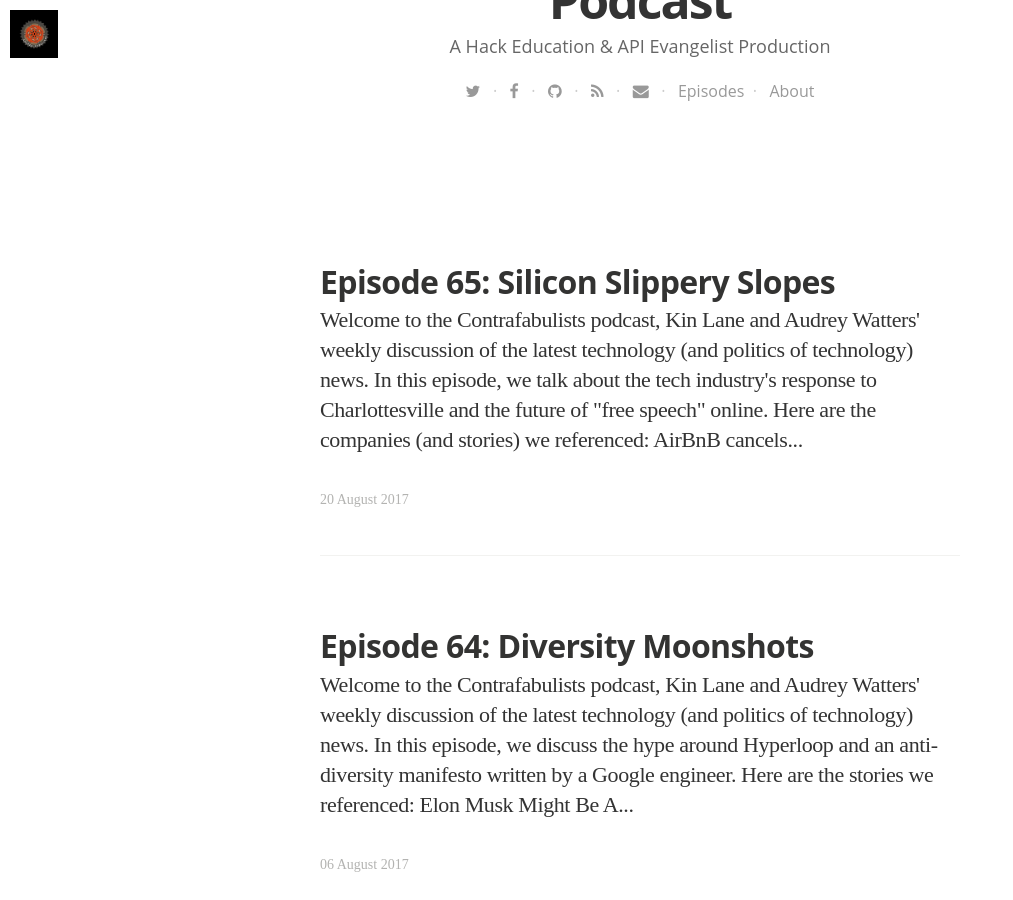
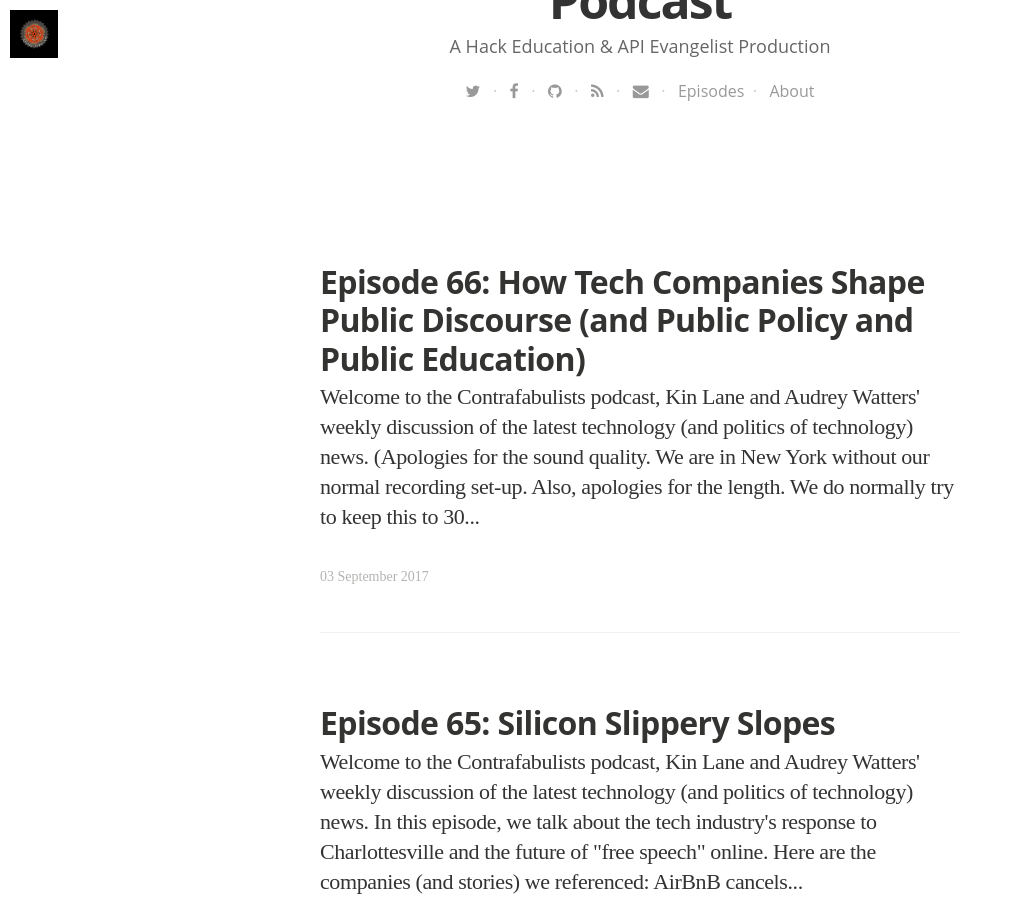
Before and after one commit to Contrafabulists/podcast, a Jekyll site: the page built from blog/index.html, in a window 1280 px wide and 900 px high, scrolled down 609 px. Shown: the whole window, without its empty margins (0-1013 px from the left). Built offline with Jekyll 4.4.1, drawn with Linux system fonts in a browser that asks for light colours; nearby versions of some CDN libraries; some web fonts are replaced; the list of posts is cut into pages by our own code; some of the changed text lies outside the part shown.

Commit message:
new episode

```diff
--- a/_data/podcasts.yaml
+++ b/_data/podcasts.yaml
@@ -950,3 +950,17 @@
   tags:
   - Technology
   - Politics
+- title: "Contrafabulists Episode 66"
+  summary: "In this episode, we talk about how Google (and other tech companies) are reshaping public policy and the narratives about public education."
+  description: "In this episode, we talk about how Google (and other tech companies) are reshaping public policy and the narratives about public education."
+  subtitle: "Tech, Scrutinized"
+  image: /assets/images/cog-big.png
+  audio_file: http://s3.amazonaws.com/contrafabulists/2017-09-03-episode-66.mp3
+  audio_length: 70623735
+  sound_cloud: https://soundcloud.com/contrafabulists/episode-66
+  duration: '0:49:02'
+  publish_date: "2017-09-03 20:30:00"
+  url: 2017/09/03/episode-66
+  tags:
+  - Technology
+  - Politics
--- /dev/null
+++ b/_posts/2017-09-03-episode-66.html
@@ -0,0 +1,26 @@
+---
+layout: post
+title: "Episode 66: How Tech Companies Shape Public Discourse (and Public Policy and Public Education)"
+date: 2017-09-03 20:30:00 +0000
+image: https://s3.amazonaws.com/contrafabulists/2017-09-03-corporation.jpg
+imagecredits: https://www.flickr.com/photos/jbrazito/5802530663
+---
+<p>Welcome to the Contrafabulists podcast, <a href="http://kinlane.com">Kin Lane</a> and <a href="http://audreywatters.com">Audrey Watters</a>' weekly discussion of the latest technology (and politics of technology) news.</p>
+
+<p>(Apologies for the sound quality. We are in New York without our normal recording set-up. Also, apologies for the length. We do normally try to keep this to 30 minutes or so, but Audrey had a lot to say...)</p>
+
+<p>In this episode, we talk about how Google (and other tech companies) are reshaping public policy and the narratives about public education.</p>
+
+<p><iframe width="100%" height="166" scrolling="no" frameborder="no" src="https://w.soundcloud.com/player/?url=https%3A//api.soundcloud.com/tracks/340790522&amp;color=ff5500&amp;auto_play=false&amp;hide_related=false&amp;show_comments=true&amp;show_user=true&amp;show_reposts=false"></iframe></p>
+
+<p>Here are the companies (and stories) we referenced:</p>
+
+<ul>
+<li><a href="https://www.nytimes.com/2017/08/30/us/politics/eric-schmidt-google-new-america.html">Google Critic Ousted From Think Tank Funded by the Tech Giant</a> via The New York Times</li>
+<li><a href="https://www.nytimes.com/2017/05/13/technology/google-education-chromebooks-schools.html">How Google Took Over the Classroom</a> by The New York Times' Natasha Singer</li>
+<li><a href="https://www.nytimes.com/2017/09/02/technology/silicon-valley-teachers-tech.html">Silicon Valley Courts Brand-Name Teachers, Raising Ethics Issues</a> by Natasha Singer</li>
+<li><a href="https://www.intheblack.com/articles/2017/09/01/data-makes-uni-campus-smarter">Using Hitachi Data Systems to improve student life at Curtin University</a> via In the Black</li>
+</ul>
+
+
+<p>Feedback is welcome. (You should <a href="mailto:kinlane@gmail.com">email Kin</a> with it though, not Audrey.)</p>
--- a/index.html
+++ b/index.html
@@ -6,8 +6,8 @@ layout: default
 
 <p>Welcome to The Contrafabulists podcast, <a href="http://kinlane.com">Kin Lane</a> and <a href="http://audreywatters.com">Audrey Watters</a>' weekly discussion of the latest technology news.</p>
 
+<p><strong>Latest Episode: <a href="http://podcast.contrafabulists.com/2017/09/03/episode-66">66: How Tech Companies Shape Public Discourse (and Public Policy and Public Education)</a></strong>
+
 <p><strong>To Subscribe</strong>: You can subscribe to the podcast via iTunes, Stitcher, or <a href="https://soundcloud.com/contrafabulists">Soundcloud</a> (or via any other app that supports <a href="http://podcast.contrafabulists.com/feed.xml">RSS</a>). The <a href="http://podcast.contrafabulists.com/blog/">show notes</a> can be found <a href="http://podcast.contrafabulists.com/blog/">on this blog</a> and can also be subscribed to <a href="http://podcast.contrafabulists.com/blog.xml">via RSS</a>. These are all included as part of <a href="http://hackeducation.us5.list-manage1.com/subscribe?u=0ab07657df870af8eb101b4e5&id=c0e1f570cf">the weekly Contrafabulists Newsletter</a>.</p>
 
-<p><strong>Latest Episode: <a href="http://podcast.contrafabulists.com/2017/08/20/episode-65">65: Silicon Slippery Slopes</a></strong>
-
 <p style="text-align: right; font-size:12px"><em>Image credits: <a href="http://bryanmmathers.com">Bryan Mathers</a>. Intro audio credits: "<a href="https://files.freemusicarchive.org/music%2FWFMU%2FAll-Star_Trio%2FAntique_Phonograph_Music_Program_01192016%2FAll-Star_Trio_-_01_-_Oh_By_Jingo.mp3">Oh By Jingo</a>" via the All Star Trio</em></p>
```
